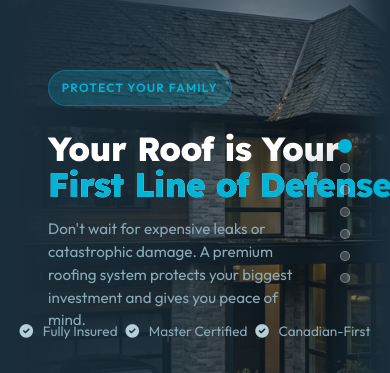
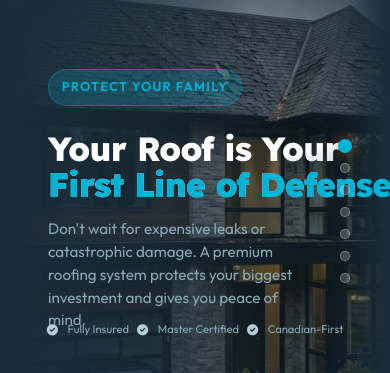
Before and after one commit to davidschein25-prog/trident-roofing, a plain HTML site: page index.html in a window 390 px wide. Shown: the part 237-610 px from the top of the page. Drawn offline with Linux system fonts and the light colour scheme.

Commit message:
Mobile: Re-anchored certifications to the bottom of the viewport and switched to a centered row layout.

```diff
--- a/css/style.css
+++ b/css/style.css
@@ -2275,7 +2275,18 @@ body.emergency-mode {
     .hero-frame { object-position: center 30% !important; }
     .hero-overlay { padding: 0 1.5rem; height: 100%; }
     .hero-static-content { display: flex; flex-direction: column; }
-    .hero-trust { position: absolute; bottom: 20px; left: 1.5rem; right: 1.5rem; flex-direction: column; gap: 0.5rem; width: auto; }
+    .hero-trust {
+        position: absolute !important;
+        bottom: 2rem !important;
+        left: 0 !important;
+        right: 0 !important;
+        flex-direction: row !important;
+        justify-content: center !important;
+        gap: 1.5rem !important;
+        width: 100% !important;
+        padding: 0 1rem;
+        z-index: 50;
+    }
     .hero-ctas { flex-direction: column; gap: 0.8rem; margin-bottom: 1.25rem; }
 
     /* Sleeker Mobile Header */
@@ -2842,8 +2853,20 @@ body.emergency-mode {
         font-size: 0.95rem !important;
         margin-top: 0.5rem !important;
     }
-    .phase-tag {
-        font-size: 0.75rem !important;
+    .hero-trust {
+        position: absolute !important;
+        bottom: 1.5rem !important;
+        left: 0 !important;
+        right: 0 !important;
+        display: flex !important;
+        justify-content: center !important;
+        gap: 1rem !important;
+        width: 100% !important;
+        z-index: 100 !important;
+    }
+    .hero-trust span {
+        font-size: 0.7rem !important;
+        white-space: nowrap;
     }
     .hero-ctas {
         margin-top: 1rem !important;
```
